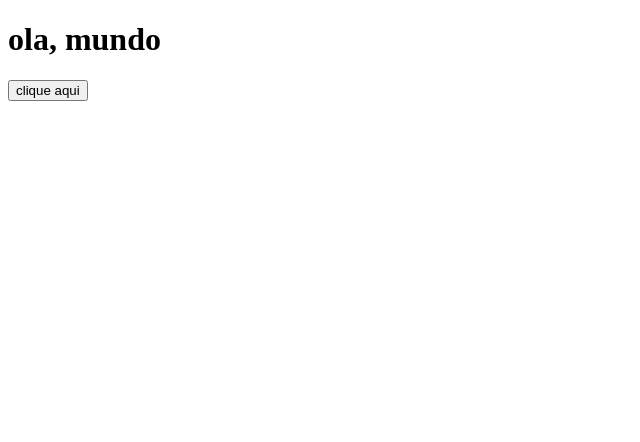
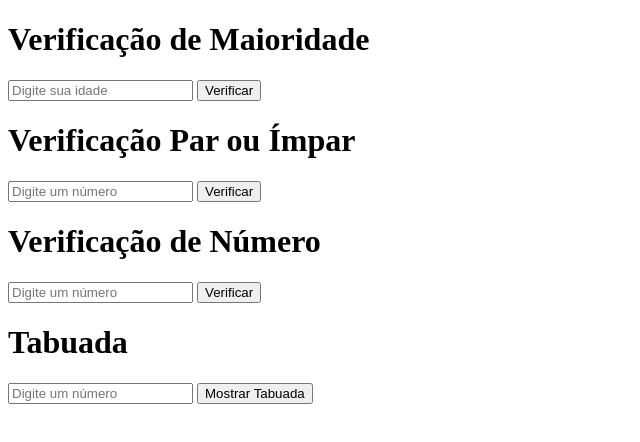
Before and after one commit to Carlos34983/AulaJavascriptGuairaca, a plain HTML site: page index.html in a window 1280 px wide. Shown: the whole page, without its empty margins (0-640 px from the left). Drawn offline with Linux system fonts and the light colour scheme.

Commit message:
feat: exercicios de javascript

```diff
--- a/index.html
+++ b/index.html
@@ -7,7 +7,34 @@
         <script src="index.js"></script>
     </head>
     <body>
-        <h1>ola, mundo</h1>
-        <button onclick="getMessage()">clique aqui</button>
+
+        <!-- exercicio 1-->
+        <h1>Verificação de Maioridade</h1>
+        <input type="number" id="idade" placeholder="Digite sua idade">
+        <button onclick="verificaMaioridade()">Verificar</button>
+        <p id="resultadoMaioridade"></p>
+
+        <!-- exercicio 2-->
+        <h1>Verificação Par ou Ímpar</h1>
+        <input type="number" id="numero" placeholder="Digite um número">
+        <button onclick="verificaParOuImpar()">Verificar</button>
+        <p id="resultadoParOuImpar"></p>
+
+        <!-- exercicio 3-->
+        <h1>Verificação de Número</h1>
+        <input type="number" id="numeroVerificacao" placeholder="Digite um número">
+        <button onclick="verificaNumero()">Verificar</button>
+        <p id="resultadoNumero"></p>
+
+        <!-- exercicio 4-->
+        <h1>Tabuada</h1>
+        <input type="number" id="numeroTabuada" placeholder="Digite um número">
+        <button onclick="exibeTabuada()">Mostrar Tabuada</button>
+        <div id="resultadoTabuada"></div>
+
+
+
+
+
     </body>
 </html>
--- a/index.js
+++ b/index.js
@@ -1,8 +1,33 @@
-function exibirMensagem(){
-    return console.log("retornou uma mensagem");
-}
-function getMessage(){
-    return alert("olá mundo");
+function verificaMaioridade() {
+    const idade = document.getElementById('idade').value;
+    const resultado = idade >= 18 ? "Você é maior de idade" : "Você é menor de idade";
+    document.getElementById('resultadoMaioridade').innerText = resultado;
 }
 
-exibirMensagem();
+function verificaParOuImpar() {
+    const numero = document.getElementById('numero').value;
+    const resultado = numero % 2 === 0 ? "Par" : "Ímpar";
+    document.getElementById('resultadoParOuImpar').innerText = `O número ${numero} é ${resultado}.`;
+}
+
+function verificaNumero() {
+    const numero = document.getElementById('numeroVerificacao').value;
+    let resultado;
+    if (numero > 0) {
+        resultado = "Número positivo";
+    } else if (numero < 0) {
+        resultado = "Número negativo";
+    } else {
+        resultado = "Zero";
+    }
+    document.getElementById('resultadoNumero').innerText = resultado;
+}
+
+function exibeTabuada() {
+    const numero = document.getElementById('numeroTabuada').value;
+    let resultado = '';
+    for (let i = 1; i <= 10; i++) {
+        resultado += `${numero} x ${i} = ${numero * i}<br>`;
+    }
+    document.getElementById('resultadoTabuada').innerHTML = resultado;
+}
```
